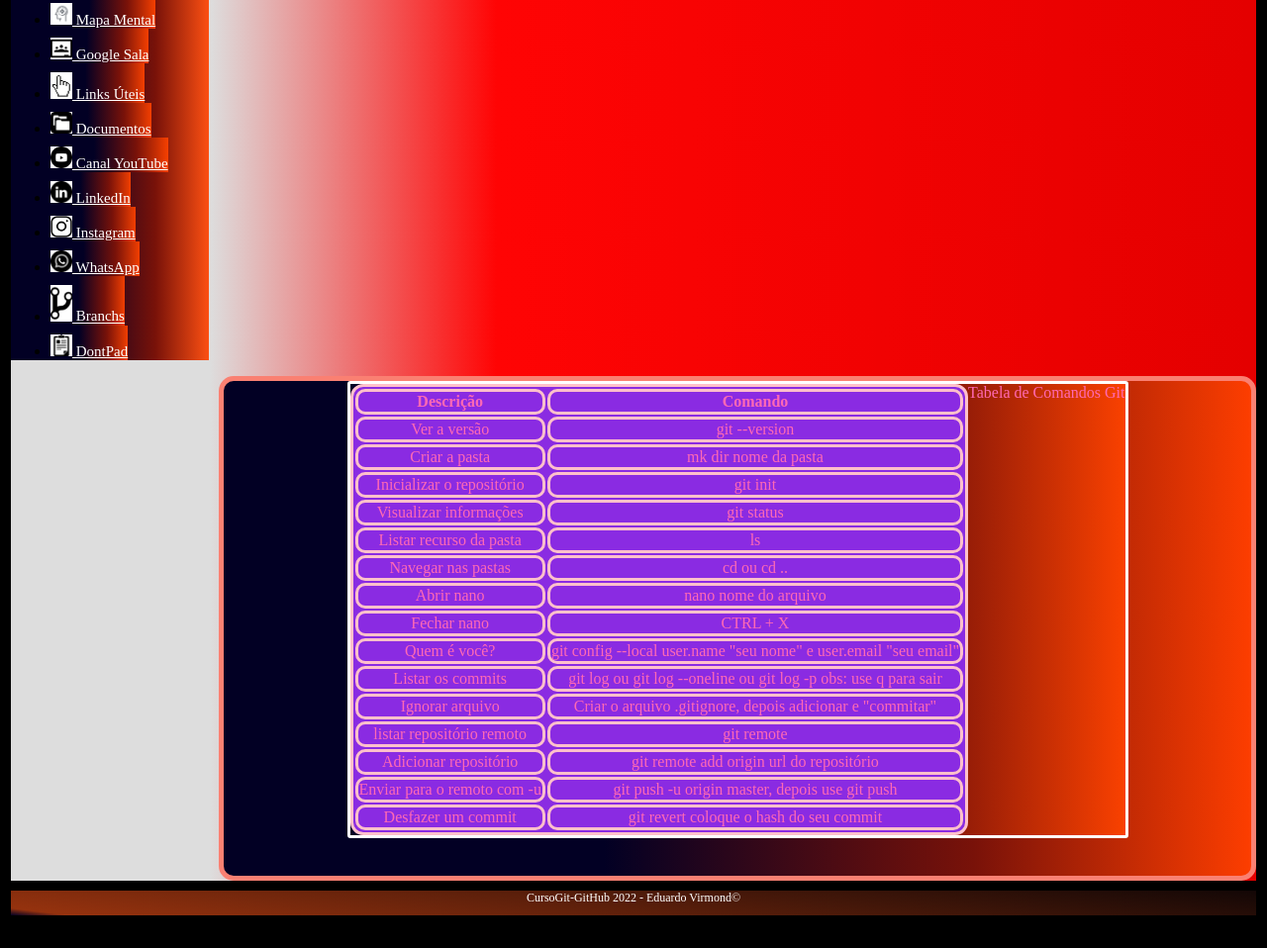
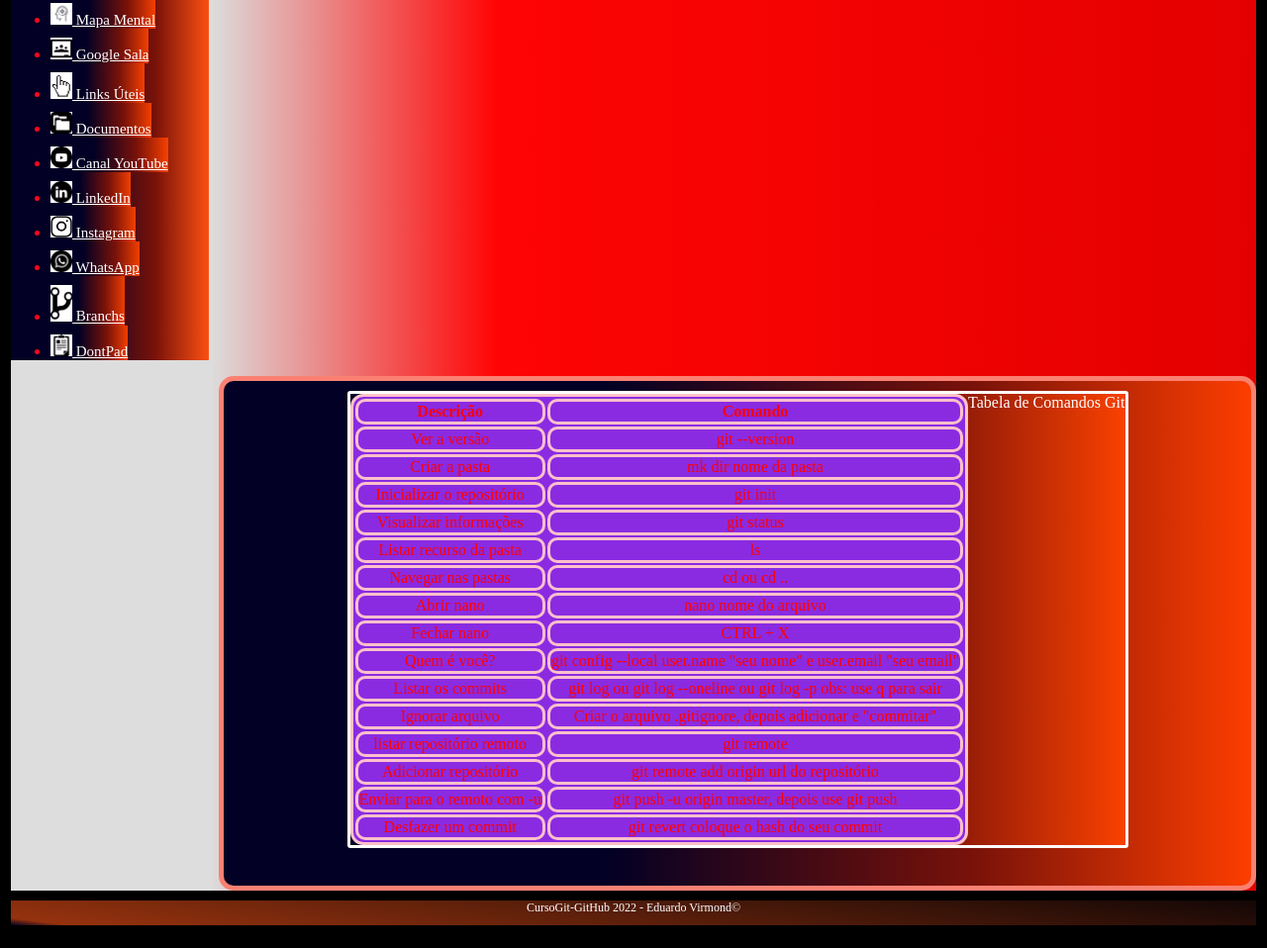
Before and after one commit to EDDIE0virmond/entrevistaGIT, a plain HTML site: page index.html in a window 1280 px wide. Shown: the part 301-1259 px from the top of the page at 99% size. Drawn offline with Linux system fonts and the light colour scheme.

Commit message:
Vedar to the win

```diff
--- a/css/style.css
+++ b/css/style.css
@@ -30,6 +30,7 @@ body
     background: linear-gradient(90deg, rgba(2,0,36,1) 37%, rgba(121,18,9,1) 73%, rgba(255,67,0,0.9187935034802784) 100%);;
     height: inherit;
     width: 200px;
+    color: #FF051E;
 }
 
 #menu-lateral nav ul li a{
@@ -53,7 +54,7 @@ body
     border-radius: 3px;
     position: relative;
     display: table;
-    color: hotpink;
+    color: white;
 }
 #comandos table
 {
@@ -67,6 +68,7 @@ body
     float: inline-start;
     border-radius: 13px;
     border: solid pink;
+    color: red;
 }
 #comandos table:hover
 {
@@ -74,7 +76,7 @@ body
     background: black;
     background: linear-gradient(to right, #FFFFFF 18%, #FF0000 50%, #FF051E 100%);
     background-clip: text;
-    -webkit-text-fill-color: transparent;
+    -webkit-text-fill-color: black;
 
 
 }
@@ -118,6 +120,7 @@ body
     margin-left: 210px ;
     width:auto;
     height:500px;
+    padding-top: 10px;
     position: relative;
     background: linear-gradient(90deg, rgba(2,0,36,1) 37%, rgba(121,18,9,1) 73%, rgba(255,67,0,0.9187935034802784) 100%);;
 
```
